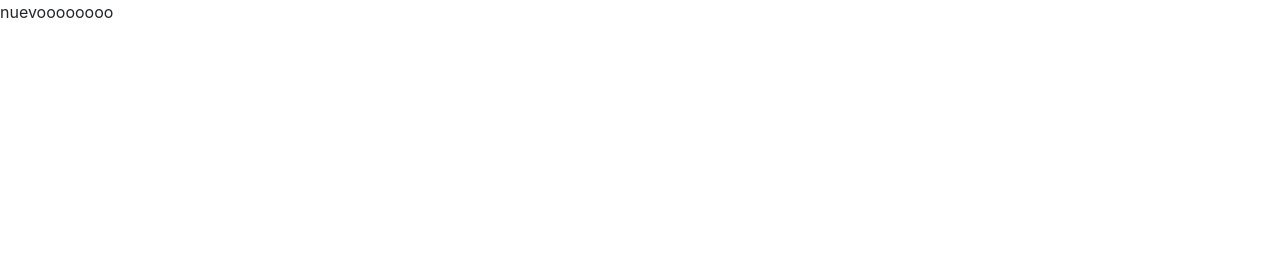
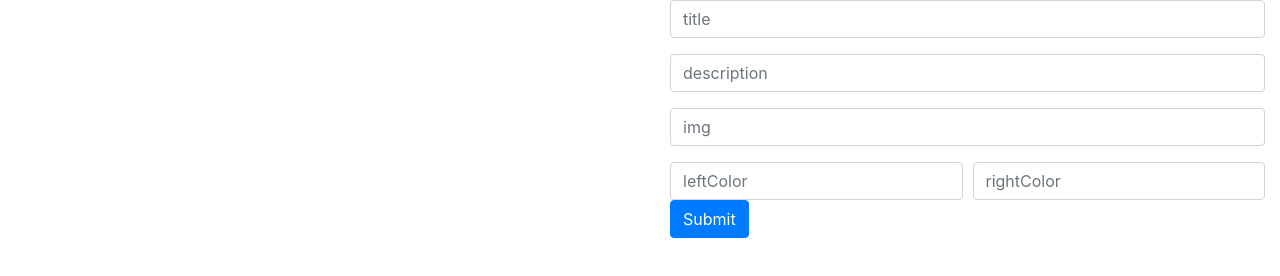
Before and after one commit to Edi10-developer/FitnessApp---React, a React app: page /exercise/new in a window 1280 px wide. Built offline with nearby package versions, Linux system fonts and the light colour scheme.

Commit message:
New Exercise
added the function to create a new exercise and save it

```diff
--- a/src/components/App.js
+++ b/src/components/App.js
@@ -4,8 +4,7 @@ import Exercises from "../pages/Exercises";
 import ExerciseNew from "../pages/ExerciseNew";
 import NotFound from "../pages/NotFound";
 
-function App() {
-  return (
+const App = () => (
     <Router>
     <Switch>
       <Route exact path="/exercise" component={Exercises} />
@@ -13,7 +12,6 @@ function App() {
       <Route  component={NotFound} />
     </Switch>
   </Router>
-  );
-}
+)
 
 export default App;
--- /dev/null
+++ b/src/components/ExerciseForm.js
@@ -0,0 +1,84 @@
+import React from 'react'
+
+class ExerciseForm extends React.Component {
+
+    state = {}
+
+    handleSubmit = e => {
+        e.preventDefault()
+        console.log(this.state)
+    }
+
+    render(){
+        const { onChange, form } = this.props;
+        return (
+            <div className="container">
+            <form
+                onSubmit={this.handleSubmit}
+            >
+                <div className="form-group">
+                    <input
+                        type="text"
+                        className="form-control"
+                        placeholder="title"
+                        name="title"
+                        onChange={onChange}
+                        value={form.title}
+                    />
+                </div>
+                <div className="form-group">
+                    <input
+                        type="text"
+                        className="form-control"
+                        placeholder="description"
+                        name="description"
+                        onChange={onChange}
+                        value={form.description}
+                    />
+                </div>
+                <div className="form-group">
+                    <input
+                        type="text"
+                        className="form-control"
+                        placeholder="img"
+                        name="img"
+                        onChange={onChange}
+                        value={form.img}
+                    />
+                </div>
+                <div className="form-row">
+                    <div className="col">
+                        <input
+                            type="text"
+                            className="form-control"
+                            placeholder="leftColor"
+                            name="leftColor"
+                            onChange={onChange}
+                            value={form.leftColor}
+                        />
+                    </div>
+                    <div className="col">
+                        <input
+                            type="text"
+                            className="form-control"
+                            placeholder="rightColor"
+                            name="rightColor"
+                            onChange={onChange}
+                            value={form.rightColor}
+                        />
+                    </div>
+                </div>
+
+                <button
+                    type="submit"
+                    className="btn btn-primary"
+                >
+                    Submit
+                </button>
+            </form>
+        </div>
+        )
+    }
+}
+
+export default ExerciseForm;
--- a/src/components/ExerciseList.js
+++ b/src/components/ExerciseList.js
@@ -1,13 +1,12 @@
-import React from 'react';
-import Card from './Card';
-import Button from './Button';
+import React from "react";
+import Card from "./Card";
 
-function ExerciseList(props) {
-    return (
+const ExerciseList = ({ exercises }) => (
   <div>
-              {props.exercises.map((exercise) => {
+    {exercises.map((exercise) => {
       return (
         <Card
+          key={exercise.id}
           title={exercise.title}
           description={exercise.description}
           img={exercise.img}
@@ -16,8 +15,7 @@ function ExerciseList(props) {
         />
       );
     })}
-        <Button />
   </div>
-    )
-}
+);
+
 export default ExerciseList;
--- a/src/components/Welcome.js
+++ b/src/components/Welcome.js
@@ -1,15 +1,13 @@
-import React from 'react';
+import React from "react";
 import "./styles/Welcome.css";
 
-function Welcome(props) {
-    return (
-        <div className="container">
-            <div className="Fitness-User-Info">
-                <h1>Hello {props.username}</h1>
-                <p>Let's workout to get someone gains!</p>
-            </div>
-        </div>
-    )
-}
+const Welcome = ({ username }) => (
+  <div className="container">
+    <div className="Fitness-User-Info">
+      <h1>Hello {username}</h1>
+      <p>Let's workout to get someone gains!</p>
+    </div>
+  </div>
+);
 
 export default Welcome;
--- a/src/components/styles/Card.css
+++ b/src/components/styles/Card.css
@@ -1,4 +1,5 @@
 .card {
+    margin-top: 20px;
     border: none;
     border-radius: 8px;
     /*background: url('../../img/circles.png') no-repeat, linear-gradient(to right, #A74CF2, #617BFB); */
--- a/src/pages/ExerciseNew.js
+++ b/src/pages/ExerciseNew.js
@@ -1,12 +1,38 @@
-import React, { Component } from 'react'
+import React from "react";
+import ExerciseForm from "../components/ExerciseForm";
+import Card from "../components/Card";
 
-class ExerciseNew extends Component {
-    render() {
-        return (
-            <div>
-                nuevoooooooo
-            </div>
-        )
-    }
+class ExerciseNew extends React.Component {
+  state = {
+    form: {
+      title: '',
+      description: '',
+      img: '',
+      leftColor: '',
+      rightColor: '',
+    },
+  };
+  handleChange = (e) => {
+    this.setState({
+      form: {
+        ...this.state.form,
+        [e.target.name]: e.target.value,
+      },
+    });
+  };
+
+  render() {
+    return (
+      <div className="row">
+        <div className="col-sm">
+          <Card {...this.state.form} />
+        </div>
+        <div className="col-sm">
+          <ExerciseForm onChange={this.handleChange} form={this.state.form} />
+        </div>
+      </div>
+    );
+  }
 }
+
 export default ExerciseNew;
--- a/src/pages/Exercises.js
+++ b/src/pages/Exercises.js
@@ -1,11 +1,10 @@
 import React, { Component } from "react";
-import ExerciseList from '../components/ExerciseList';
+import ExerciseList from "../components/ExerciseList";
 import Welcome from "../components/Welcome";
+import Button from "./../components/Button";
 
 class Exercise extends React.Component {
-  constructor(props) {
-    super(props);
-    this.state = {
+  state = {
     data: [
       {
         id: 1,
@@ -36,14 +35,13 @@ class Exercise extends React.Component {
       },
     ],
   };
-  }
+
   render() {
     return (
       <div>
-        <Welcome
-        username="Edi" />
-       <ExerciseList
-       exercises={this.state.data} />
+        <Welcome username="Edi" />
+        <ExerciseList exercises={this.state.data} />
+        <Button />
       </div>
     );
   }
```
Also changed, not shown: src/components/Button.js (+6 -6 lines). Lines whose indentation alone changed are shown as unchanged.
